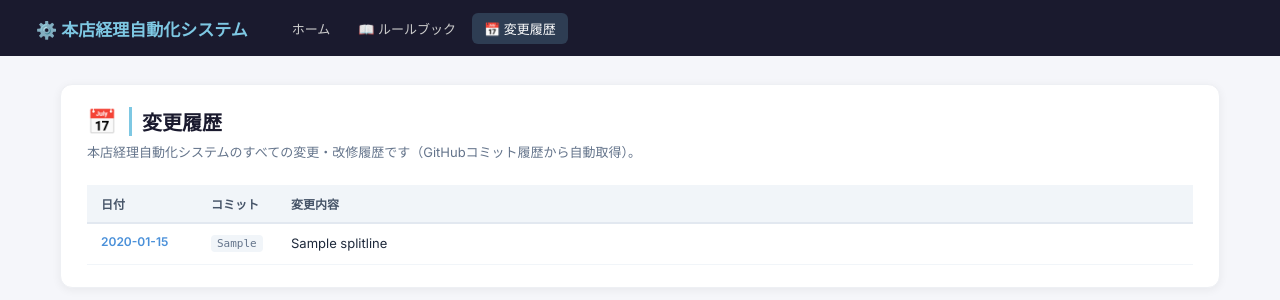
After one commit to rikutokosa/notion-freee-auto, a Flask app: page /changelog in a window 1280 px wide. The commit adds this page. Shown: the top 300 px of the page. Run offline with Flask 3, Linux system fonts and the light colour scheme; a database or web service that is not in the repository returns one stand-in record (values such as "Sample title"); data that the repository does not hold is empty.

Commit message:
feat: 変更履歴を独立ページ(/changelog)に分離・取得対象をリポジトリ全体に拡張

```diff
--- a/app.py
+++ b/app.py
@@ -2283,8 +2283,17 @@ def rules_page():
     import requests as req
     from rules import RULES
 
-    # rules.pyの変更履歴をGitHub APIから取得
-    rules_history = []
+    return render_template(
+        "rules.html",
+        rules=RULES,
+    )
+
+
+@app.route("/changelog")
+def changelog():
+    """変更履歴ページ（リポジトリ全体のコミット履歴）"""
+    import requests as req
+    history = []
     try:
         github_repo = os.environ.get("GITHUB_REPO", "rikutokosa/notion-freee-auto")
         github_token = os.environ.get("GITHUB_TOKEN", "")
@@ -2294,37 +2303,34 @@ def rules_page():
         resp = req.get(
             f"https://api.github.com/repos/{github_repo}/commits",
             headers=headers,
-            params={"path": "rules.py", "per_page": 50},
+            params={"per_page": 100},
             timeout=10,
         )
         if resp.status_code == 200:
             for commit in resp.json():
                 date_str = commit.get("commit", {}).get("author", {}).get("date", "")[:10]
                 msg = commit.get("commit", {}).get("message", "").splitlines()[0]
-                rules_history.append({"date": date_str, "message": msg})
+                sha = commit.get("sha", "")[:7]
+                history.append({"date": date_str, "message": msg, "sha": sha})
     except Exception:
         pass
 
     # GitHub APIが使えない場合はgit logにフォールバック
-    if not rules_history:
+    if not history:
         try:
             import subprocess
             result = subprocess.run(
-                ["git", "log", "--format=%ad|%s", "--date=format:%Y-%m-%d", "--", "rules.py"],
+                ["git", "log", "--format=%ad|%h|%s", "--date=format:%Y-%m-%d"],
                 capture_output=True, text=True, cwd=os.path.dirname(os.path.abspath(__file__))
             )
             for line in result.stdout.strip().splitlines():
-                if "|" in line:
-                    date_str, msg = line.split("|", 1)
-                    rules_history.append({"date": date_str, "message": msg})
+                parts = line.split("|", 2)
+                if len(parts) == 3:
+                    history.append({"date": parts[0], "sha": parts[1], "message": parts[2]})
         except Exception:
             pass
 
-    return render_template(
-        "rules.html",
-        rules=RULES,
-        rules_history=rules_history,
-    )
+    return render_template("changelog.html", history=history)
 
 
 # ============================================================
--- a/templates/base.html
+++ b/templates/base.html
@@ -189,7 +189,8 @@
   <nav class="navbar">
     <a class="brand" href="/">⚙️ 本店経理自動化システム</a>
     <a href="/" {% if request.path == '/' %}class="active"{% endif %}>ホーム</a>
-    <a href="/rules" {% if request.path == '/rules' %}class="active"{% endif %}>ルールブック</a>
+    <a href="/rules" {% if request.path == '/rules' %}class="active"{% endif %}>📖 ルールブック</a>
+    <a href="/changelog" {% if request.path == '/changelog' %}class="active"{% endif %}>📅 変更履歴</a>
   </nav>
   <div class="container">
     {% block content %}{% endblock %}
--- /dev/null
+++ b/templates/changelog.html
@@ -0,0 +1,91 @@
+{% extends "base.html" %}
+{% block title %}変更履歴 | 本店経理自動化システム{% endblock %}
+
+{% block content %}
+<style>
+  .cl-header {
+    display: flex;
+    align-items: center;
+    gap: 12px;
+    margin-bottom: 6px;
+  }
+  .cl-header h2 { margin: 0; font-size: 20px; }
+  .cl-sub {
+    font-size: 13px;
+    color: #64748b;
+    margin-bottom: 24px;
+  }
+  .cl-table { width: 100%; border-collapse: collapse; font-size: 13px; }
+  .cl-table th {
+    background: #f1f5f9;
+    padding: 10px 14px;
+    text-align: left;
+    font-weight: 700;
+    color: #475569;
+    border-bottom: 2px solid #e2e8f0;
+    font-size: 12px;
+  }
+  .cl-table td {
+    padding: 10px 14px;
+    border-bottom: 1px solid #f1f5f9;
+    vertical-align: top;
+  }
+  .cl-table tr:hover td { background: #f8fafc; }
+  .cl-date {
+    white-space: nowrap;
+    color: #4a90d9;
+    font-weight: 600;
+    font-size: 12px;
+  }
+  .cl-sha {
+    font-family: monospace;
+    font-size: 11px;
+    background: #f1f5f9;
+    color: #64748b;
+    padding: 2px 6px;
+    border-radius: 4px;
+    white-space: nowrap;
+  }
+  .cl-msg { color: #1e293b; line-height: 1.5; }
+  .cl-empty {
+    text-align: center;
+    color: #94a3b8;
+    padding: 40px;
+    font-size: 14px;
+  }
+</style>
+
+<div class="card">
+  <div class="cl-header">
+    <span style="font-size:24px;">📅</span>
+    <h2>変更履歴</h2>
+  </div>
+  <p class="cl-sub">本店経理自動化システムのすべての変更・改修履歴です（GitHubコミット履歴から自動取得）。</p>
+
+  {% if history %}
+  <table class="cl-table">
+    <thead>
+      <tr>
+        <th style="width:110px;">日付</th>
+        <th style="width:80px;">コミット</th>
+        <th>変更内容</th>
+      </tr>
+    </thead>
+    <tbody>
+      {% for item in history %}
+      <tr>
+        <td class="cl-date">{{ item.date }}</td>
+        <td><span class="cl-sha">{{ item.sha }}</span></td>
+        <td class="cl-msg">{{ item.message }}</td>
+      </tr>
+      {% endfor %}
+    </tbody>
+  </table>
+  {% else %}
+  <div class="cl-empty">
+    変更履歴を取得できませんでした。<br>
+    GitHub API トークンが設定されているか確認してください。
+  </div>
+  {% endif %}
+</div>
+{% endblock %}
```
Also changed, not shown: templates/rules.html (+0 -25 lines).
